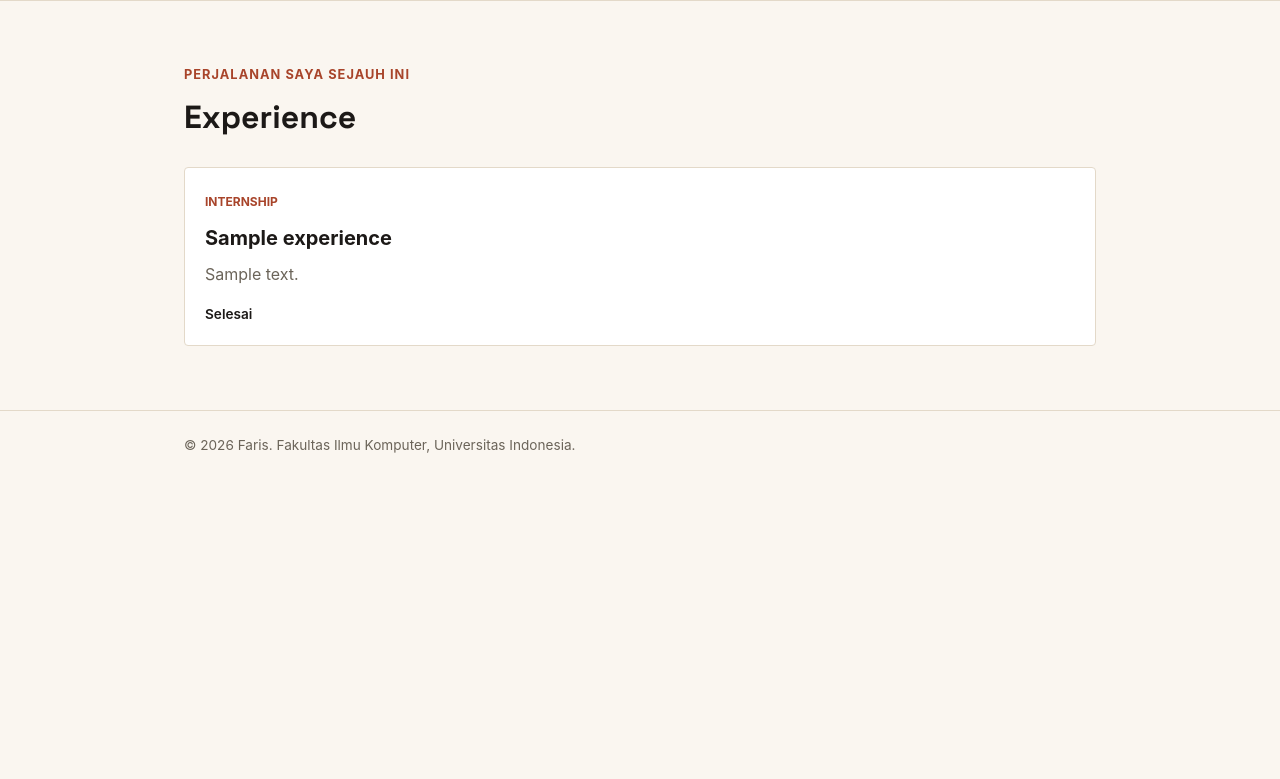
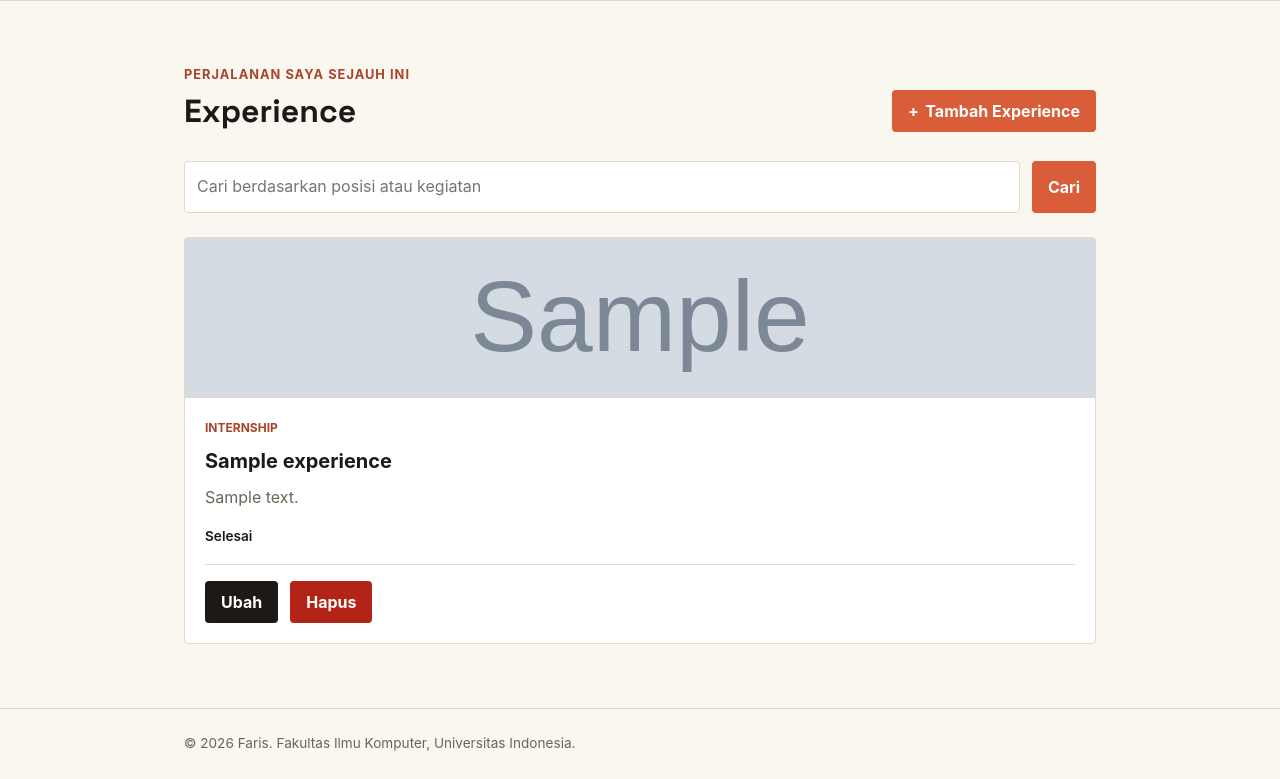
Before and after one commit to Faris2506615223/myportfolio, a Django app: page /experience/ in a window 1280 px wide. Shown: the part 74-853 px from the top of the page. Before the commit the page ends 527 px from the top, so only its background shows below. Run offline with Django 5.2, Linux system fonts and the light colour scheme; tables that the repository leaves empty hold one stand-in row (values such as "Sample post"); grey boxes marked "Sample" are stand-in pictures; some web fonts are replaced.

Commit message:
feat: add experience CRUD and JSON data delivery

```diff
--- a/main/urls.py
+++ b/main/urls.py
@@ -1,14 +1,18 @@
 from django.urls import path
 
 from main.views import (
+    create_experience,
     create_project,
+    delete_experience,
     delete_project,
+    get_experiences_json,
     get_projects_json,
+    get_projects_xml,
     show_experience,
     show_main,
     show_project_detail,
     show_projects,
-    get_projects_xml,
+    update_experience,
 )
 
 app_name = "main"
@@ -16,10 +20,22 @@ app_name = "main"
 urlpatterns = [
     path("", show_main, name="show_main"),
     path("experience/", show_experience, name="show_experience"),
+    path("experience/add/", create_experience, name="create_experience"),
+    path(
+        "experience/<uuid:id>/edit/",
+        update_experience,
+        name="update_experience",
+    ),
+    path(
+        "experience/<uuid:id>/delete/",
+        delete_experience,
+        name="delete_experience",
+    ),
     path("projects/add/", create_project, name="create_project"),
     path("projects/", show_projects, name="show_projects"),
-    path("projects/<uuid:id>/delete/", delete_project,name="delete_project"),
+    path("projects/<uuid:id>/delete/", delete_project, name="delete_project"),
     path("projects/<uuid:id>/", show_project_detail, name="show_project_detail"),
+    path("api/experiences/", get_experiences_json, name="get_experiences_json"),
     path("api/projects/", get_projects_json, name="get_projects_json"),
     path("api/projects/xml/", get_projects_xml, name="get_projects_xml"),
 ]
--- a/main/views.py
+++ b/main/views.py
@@ -1,10 +1,11 @@
 from django.contrib import messages
-from django.shortcuts import get_object_or_404, redirect, render
 from django.core import serializers
 from django.http import HttpResponse
-from main.forms import ProjectForm
+from django.shortcuts import get_object_or_404, redirect, render
+from django.views.decorators.http import require_POST
+
+from main.forms import ExperienceForm, ProjectForm
 from main.models import Experience, Project
-from django.views.decorators.http import require_POST
 
 
 def show_main(request):
@@ -19,12 +20,85 @@ def show_main(request):
     }
     return render(request, "index.html", context)
 
+
 def show_experience(request):
+    json_response = get_experiences_json(request)
+    deserialized_experiences = serializers.deserialize(
+        "json",
+        json_response.content.decode("utf-8"),
+    )
+    experiences = [item.object for item in deserialized_experiences]
+
     context = {
         "name": "Faris",
-        "experience_list": Experience.objects.all(),
+        "experience_list": experiences,
+        "title_query": request.GET.get("title", "").strip(),
     }
     return render(request, "experience.html", context)
+
+
+def create_experience(request):
+    if request.method == "POST":
+        form = ExperienceForm(request.POST)
+
+        if form.is_valid():
+            form.save()
+            messages.success(request, "Pengalaman baru berhasil ditambahkan.")
+            return redirect("main:show_experience")
+    else:
+        form = ExperienceForm()
+
+    context = {
+        "name": "Faris",
+        "form": form,
+        "form_title": "Tambah Experience",
+        "form_kicker": "Tambahkan perjalanan baru",
+        "submit_label": "Tambah Experience",
+    }
+    return render(request, "experience_form.html", context)
+
+
+def update_experience(request, id):
+    experience = get_object_or_404(Experience, pk=id)
+
+    if request.method == "POST":
+        form = ExperienceForm(request.POST, instance=experience)
+
+        if form.is_valid():
+            form.save()
+            messages.success(request, "Pengalaman berhasil diperbarui.")
+            return redirect("main:show_experience")
+    else:
+        form = ExperienceForm(instance=experience)
+
+    context = {
+        "name": "Faris",
+        "form": form,
+        "form_title": "Ubah Experience",
+        "form_kicker": "Perbarui detail perjalanan",
+        "submit_label": "Simpan Perubahan",
+    }
+    return render(request, "experience_form.html", context)
+
+
+@require_POST
+def delete_experience(request, id):
+    experience = get_object_or_404(Experience, pk=id)
+    experience.delete()
+    messages.success(request, "Pengalaman berhasil dihapus.")
+    return redirect("main:show_experience")
+
+
+def get_experiences_json(request):
+    title_query = request.GET.get("title", "").strip()
+    experiences = Experience.objects.all()
+
+    if title_query:
+        experiences = experiences.filter(title__icontains=title_query)
+
+    experiences_json = serializers.serialize("json", experiences)
+    return HttpResponse(experiences_json, content_type="application/json")
+
 
 def show_projects(request):
     json_response = get_projects_json(request)
@@ -40,6 +114,7 @@ def show_projects(request):
         "title_query": request.GET.get("title", "").strip(),
     }
     return render(request, "projects.html", context)
+
 
 def create_project(request):
     if request.method == "POST":
@@ -58,6 +133,7 @@ def create_project(request):
     }
     return render(request, "projects_form.html", context)
 
+
 def show_project_detail(request, id):
     project = get_object_or_404(Project, pk=id)
     context = {
@@ -65,6 +141,7 @@ def show_project_detail(request, id):
         "project": project,
     }
     return render(request, "project_detail.html", context)
+
 
 def get_projects_json(request):
     title_query = request.GET.get("title", "").strip()
@@ -76,6 +153,7 @@ def get_projects_json(request):
     projects_json = serializers.serialize("json", projects)
     return HttpResponse(projects_json, content_type="application/json")
 
+
 def get_projects_xml(request):
     title_query = request.GET.get("title", "").strip()
     projects = Project.objects.all()
@@ -86,6 +164,7 @@ def get_projects_xml(request):
     projects_xml = serializers.serialize("xml", projects)
     return HttpResponse(projects_xml, content_type="application/xml")
 
+
 @require_POST
 def delete_project(request, id):
     project = get_object_or_404(Project, pk=id)
--- a/static/css/style.css
+++ b/static/css/style.css
@@ -593,6 +593,16 @@ h1, .brand {
     background-color: #fff;
     border: 1px solid var(--line);
     border-radius: var(--radius);
+    display: flex;
+    flex-direction: column;
+}
+
+.experience-thumbnail {
+    width: calc(100% + 2.5rem);
+    height: 160px;
+    margin: -1.25rem -1.25rem 1.25rem;
+    border-bottom: 1px solid var(--line);
+    object-fit: cover;
 }
 
 .experience-category {
@@ -612,10 +622,23 @@ h1, .brand {
     color: var(--text-muted);
 }
 
+.experience-description {
+    flex-grow: 1;
+}
+
 .experience-status {
     margin-top: 1rem;
     font-size: 0.85rem;
     font-weight: 600;
+}
+
+.experience-actions {
+    display: flex;
+    flex-wrap: wrap;
+    gap: 0.75rem;
+    margin-top: 1rem;
+    padding-top: 1rem;
+    border-top: 1px solid var(--line);
 }
 
 /* projects page */
--- a/templates/base.html
+++ b/templates/base.html
@@ -1,6 +1,6 @@
 {% load static %}
 <!DOCTYPE html>
-<html lang="en">
+<html lang="id">
 <head>
     <meta charset="UTF-8">
     <meta name="viewport" content="width=device-width, initial-scale=1.0">
--- a/templates/components/project_delete_modal.html
+++ b/templates/components/delete_modal.html
@@ -1,48 +1,47 @@
 <button type="button"
         class="button button-danger"
-        popovertarget="delete-project-{{ project.id }}"
-        aria-label="Hapus {{ project.title }}">
+        popovertarget="delete-item-{{ modal_id }}"
+        aria-label="Hapus {{ item_type }} {{ item_title }}">
     Hapus
 </button>
 
-<div id="delete-project-{{ project.id }}"
-     class="project-delete-modal"
+<div id="delete-item-{{ modal_id }}"
+     class="delete-modal"
      popover="auto"
      role="dialog"
      aria-modal="true"
-     aria-labelledby="delete-project-title-{{ project.id }}">
+     aria-labelledby="delete-item-title-{{ modal_id }}">
     <button type="button"
-            class="project-delete-modal__backdrop"
-            popovertarget="delete-project-{{ project.id }}"
+            class="delete-modal__backdrop"
+            popovertarget="delete-item-{{ modal_id }}"
             popovertargetaction="hide"
             aria-label="Tutup konfirmasi hapus">
     </button>
 
-    <div class="project-delete-modal__content">
+    <div class="delete-modal__content">
         <button type="button"
-                class="project-delete-modal__close"
-                popovertarget="delete-project-{{ project.id }}"
+                class="delete-modal__close"
+                popovertarget="delete-item-{{ modal_id }}"
                 popovertargetaction="hide"
                 aria-label="Tutup konfirmasi hapus">
             &times;
         </button>
 
-        <h2 id="delete-project-title-{{ project.id }}">Hapus Project?</h2>
+        <h2 id="delete-item-title-{{ modal_id }}">Hapus {{ item_type }}?</h2>
         <p>
             Apakah Anda yakin ingin menghapus
-            <strong>{{ project.title }}</strong>?
+            <strong>{{ item_title }}</strong>?
         </p>
 
-        <div class="project-delete-modal__actions">
+        <div class="delete-modal__actions">
             <button type="button"
                     class="button button-secondary"
-                    popovertarget="delete-project-{{ project.id }}"
+                    popovertarget="delete-item-{{ modal_id }}"
                     popovertargetaction="hide">
                 Batal
             </button>
 
-            <form method="post"
-                  action="{% url 'main:delete_project' project.id %}">
+            <form method="post" action="{{ delete_url }}">
                 {% csrf_token %}
                 <button type="submit" class="button button-danger">
                     Ya, Hapus
--- a/templates/experience.html
+++ b/templates/experience.html
@@ -9,11 +9,38 @@
         <section class="experience-section" id="experience">
             <div class="container">
                 <p class="section-kicker">Perjalanan saya sejauh ini</p>
-                <h1>Experience</h1>
+
+                <div class="project-page-header">
+                    <h1>Experience</h1>
+                    <a href="{% url 'main:create_experience' %}"
+                       class="button project-add-button">
+                        <span aria-hidden="true">+</span>
+                        Tambah Experience
+                    </a>
+                </div>
+
+                <form method="get"
+                      action="{% url 'main:show_experience' %}"
+                      class="project-search">
+                    <input type="search"
+                           name="title"
+                           value="{{ title_query }}"
+                           placeholder="Cari berdasarkan posisi atau kegiatan"
+                           class="project-search__input"
+                           aria-label="Cari berdasarkan posisi atau kegiatan">
+                    <button type="submit" class="button">Cari</button>
+                </form>
 
                 <div class="experience-grid">
                     {% for experience in experience_list %}
                         <article class="experience-card">
+                            {% if experience.thumbnail %}
+                                <img class="experience-thumbnail"
+                                     src="{{ experience.thumbnail }}"
+                                     alt="{{ experience.title }}"
+                                     loading="lazy">
+                            {% endif %}
+
                             <span class="experience-category">
                                 {{ experience.get_category_display }}
                             </span>
@@ -27,11 +54,27 @@
                             {% else %}
                                 <p class="experience-status">Selesai</p>
                             {% endif %}
+
+                            <div class="experience-actions">
+                                <a href="{% url 'main:update_experience' experience.id %}"
+                                   class="button button-secondary">
+                                    Ubah
+                                </a>
+
+                                {% url 'main:delete_experience' experience.id as delete_url %}
+                                {% include "components/delete_modal.html" with modal_id=experience.id item_type="Experience" item_title=experience.title delete_url=delete_url %}
+                            </div>
                         </article>
                     {% empty %}
-                        <p class="empty-state">
-                            Belum ada pengalaman yang ditambahkan.
-                        </p>
+                        {% if title_query %}
+                            <p class="empty-state">
+                                Tidak ada experience dengan judul tersebut.
+                            </p>
+                        {% else %}
+                            <p class="empty-state">
+                                Belum ada pengalaman yang ditambahkan.
+                            </p>
+                        {% endif %}
                     {% endfor %}
                 </div>
             </div>
--- a/templates/projects.html
+++ b/templates/projects.html
@@ -66,7 +66,8 @@
                                         </a>
                                     {% endif %}
 
-                                    {% include "components/project_delete_modal.html" with project=project %}
+                                    {% url 'main:delete_project' project.id as delete_url %}
+                                    {% include "components/delete_modal.html" with modal_id=project.id item_type="Project" item_title=project.title delete_url=delete_url %}
                                 </div>
                             </div>
                         </article>
```
Also changed, not shown: other parts of static/css/style.css (+15 -13 lines), main/forms.py (+39 -2 lines), templates/experience_form.html (added, +47 -0 lines).
